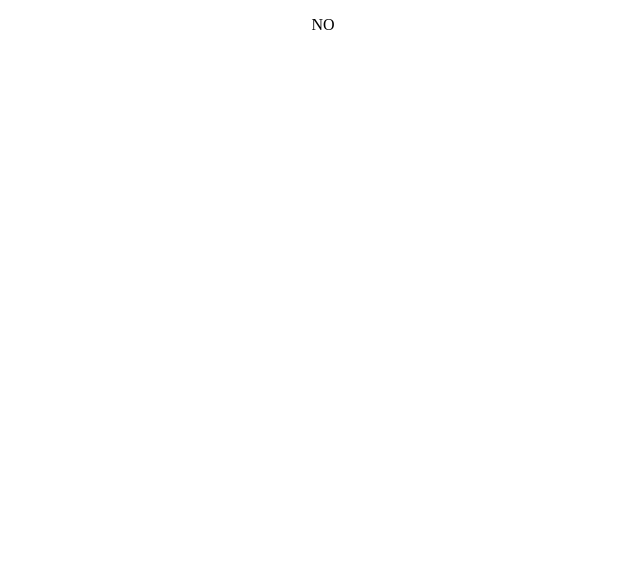
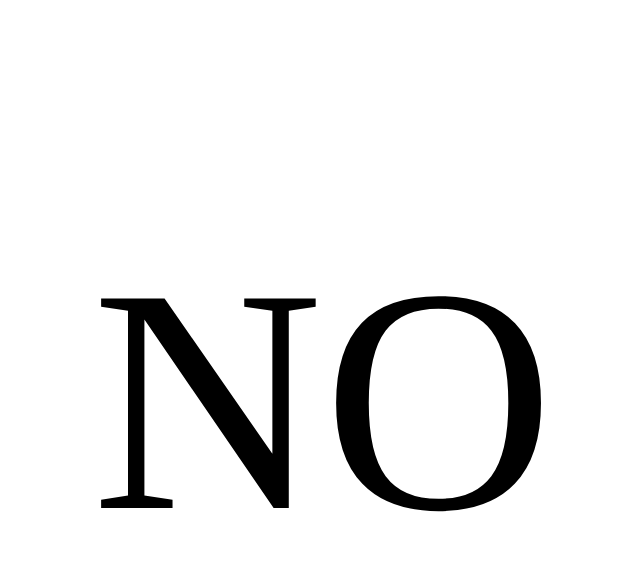
Before and after one commit to rimarsh/shoulditbehardcoded.com, a plain HTML site: page index.html in a window 1280 px wide. Shown: the whole page, without its empty margins (317-957 px from the left). Drawn offline with nearby package versions, Linux system fonts and the light colour scheme.

Commit message:
center text and embiggen

```diff
--- a/index.html
+++ b/index.html
@@ -11,12 +11,22 @@
 
       ga('create', 'UA-65258830-1', 'auto');
       ga('send', 'pageview');
-
     </script>
+    <style>
+      body {
+        display: flex;
+        flex-direction: column;
+        height: 100%;
+        align-items: center;
+        justify-content: center;
+      }
+      p {
+        font-size: 20em;
+        text-align: center;
+      }
+    </style>
   </head>
   <body itemscope itemtype="https://schema.org/WebPage">
-    <div style="display: flex; flex-direction: column">
-      <p itemprop="mainContentOfPage" style="text-align: center;">NO</p>
-    </div>
+    <p itemprop="mainContentOfPage">NO</p>
   </body>
 </html>
```
